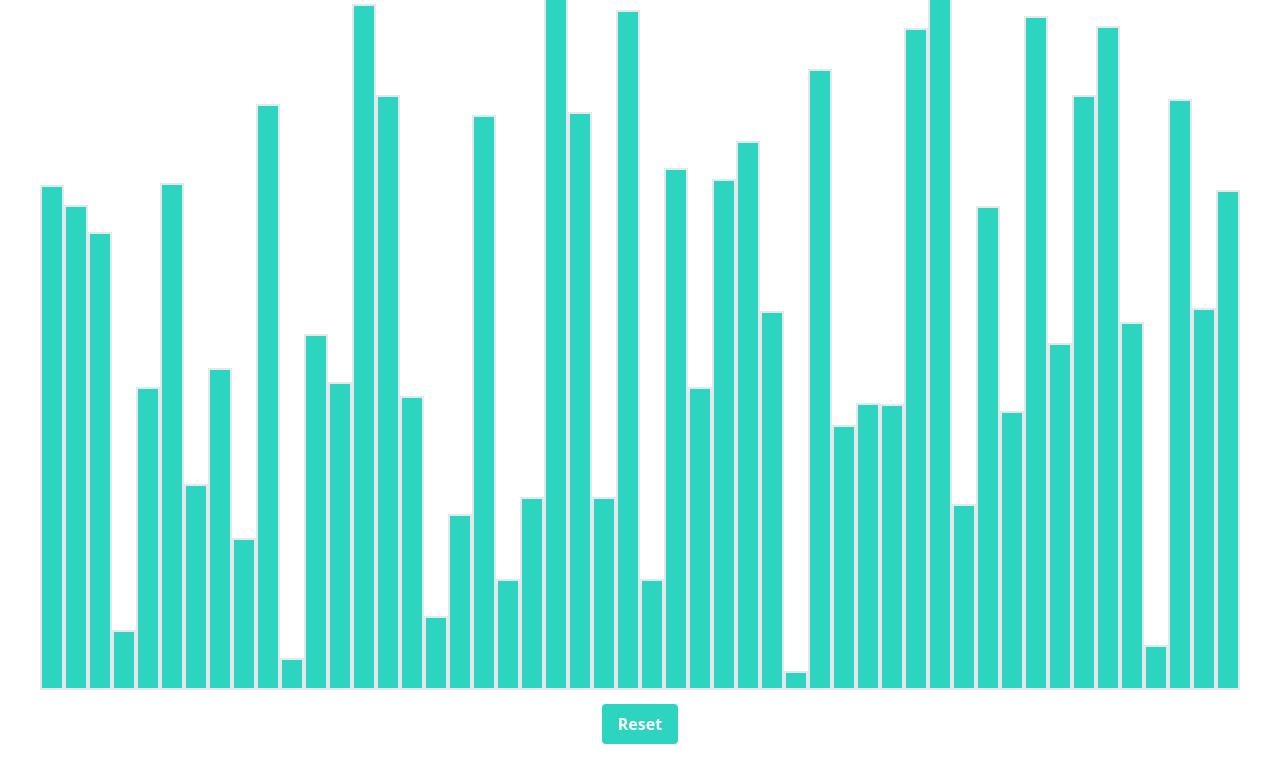
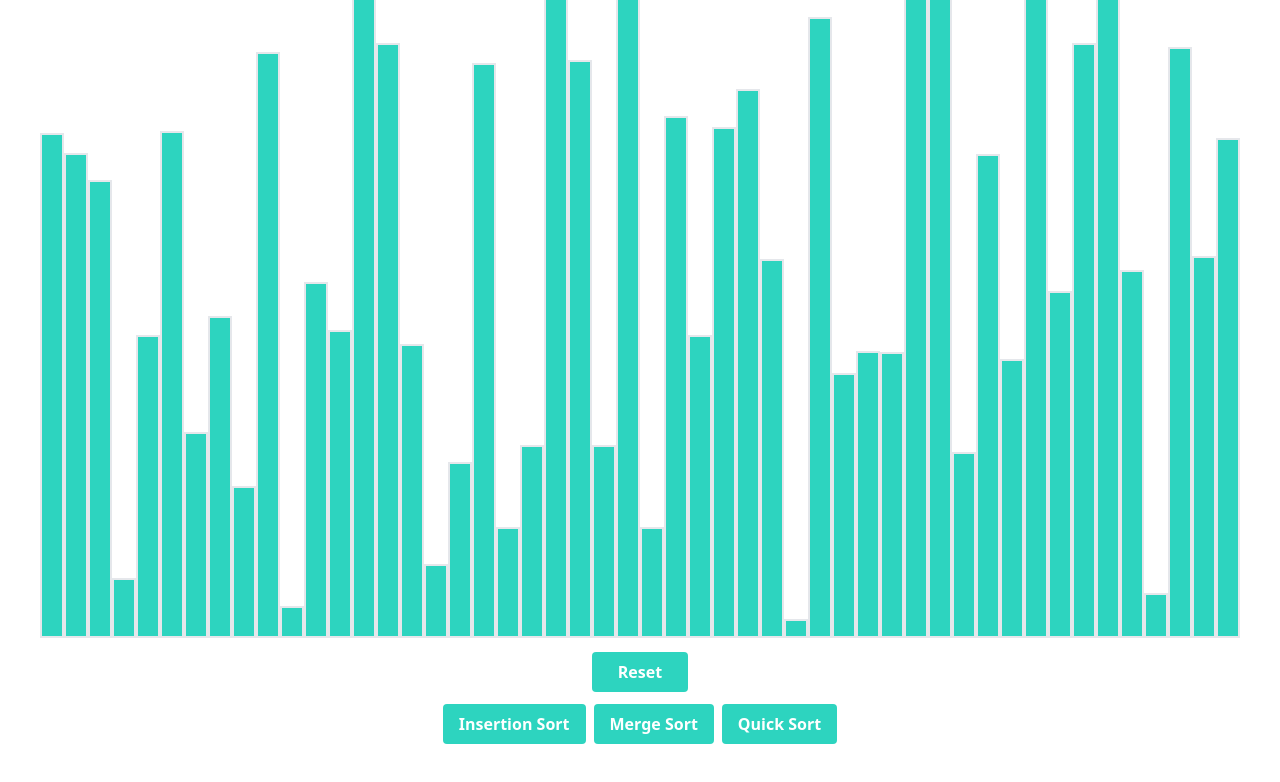
Before and after one commit to BasicallyManny/Algorithm-Visualizer, a React (Vite) app: page / in a window 1280 px wide. Shown: the top 782 px of the page. Built offline with nearby package versions, Linux system fonts and the light colour scheme.

Commit message:
implemented insertion sort

```diff
--- /dev/null
+++ b/src/algorithms/insertionSort.ts
@@ -0,0 +1,26 @@
+/**
+ *
+ * @param array
+
+ */
+export const insertionSort = (array: number[]): number[] => {
+    /** iterates through the array*/
+    for(let i = 0; i < array.length; i++) {
+        /**The key to be inserted */
+        key=array[i];
+        /**track the previous element*/
+        j=i-1;
+        /*
+        *Shift elements of the array, greater than the key, to the right
+        */
+        while(j>=0 && array[j]>key) {
+            array[j+1]=array[j];
+            j=j-1;
+        }
+        /*
+        *Place the key at its correct position
+        */
+        array[j+1]=key
+    }
+    return array
+}
--- a/src/components/Visualizer.tsx
+++ b/src/components/Visualizer.tsx
@@ -23,6 +23,27 @@ export default class Visualizer extends React.Component {
         this.setState({ array: array });
     }
 
+    insertionSort(){
+
+    }
+
+    mergeSort(){
+
+    }
+
+    quickSort(){
+
+    }
+
+    verifySorted(array: number[]): boolean {
+        for (let i = 0; i < array.length - 1; i++) {
+            if (array[i] !== array[i + 1]) {
+                return false;
+            }
+        }
+        return true;
+    }
+
     render(): JSX.Element {
         const { array } = this.state;
 
@@ -38,9 +59,20 @@ export default class Visualizer extends React.Component {
                             </div>
                         ))
                     )}
-                    <div className="flex justify-center mt-2">
-                        <button className="bg-teal-400 hover:bg-teal-500 text-white font-bold py-2 px-4 rounded" onClick={() => this.resetArray()}>
+                    <div className="flex justify-center mt-2 space-x-2">
+                        <button className="bg-teal-400 hover:bg-teal-500 text-white font-bold py-2 px-4 rounded w-24" onClick={() => this.resetArray()}>
                             Reset
+                        </button>
+                    </div>
+                    <div id="Sorting_Buttons-Container" className="flex justify-center space-x-2 mt-3">
+                        <button className="bg-teal-400 hover:bg-teal-500 text-white font-bold py-2 px-4 rounded" onClick={() => this.insertsionSort()}>
+                            Insertion Sort
+                        </button>
+                        <button className="bg-teal-400 hover:bg-teal-500 text-white font-bold py-2 px-4 rounded" onClick={() => this.mergeSort()}>
+                            Merge Sort
+                        </button>
+                        <button className="bg-teal-400 hover:bg-teal-500 text-white font-bold py-2 px-4 rounded" onClick={() => this.quickSort()}>
+                            Quick Sort
                         </button>
                     </div>
                 </div>
```
